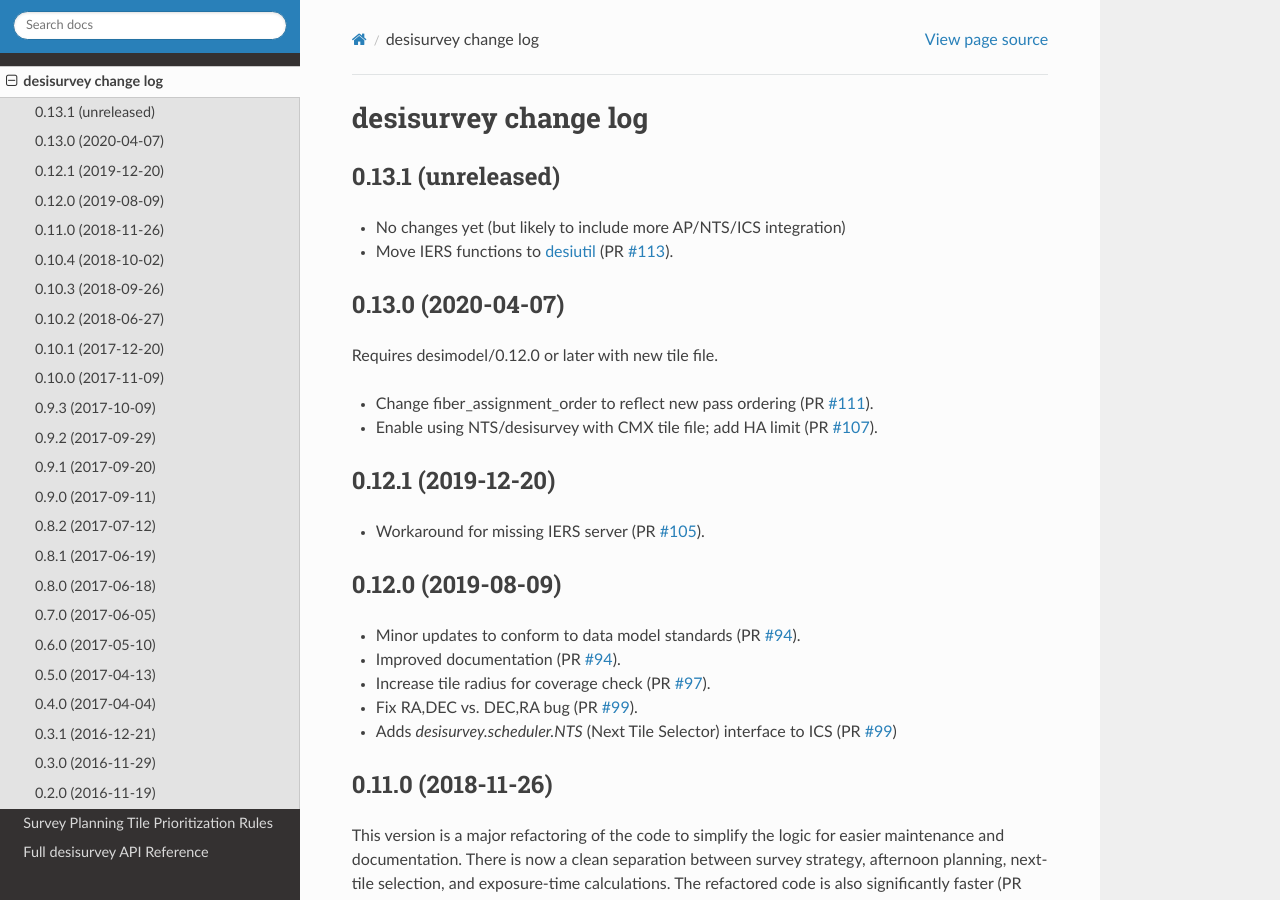
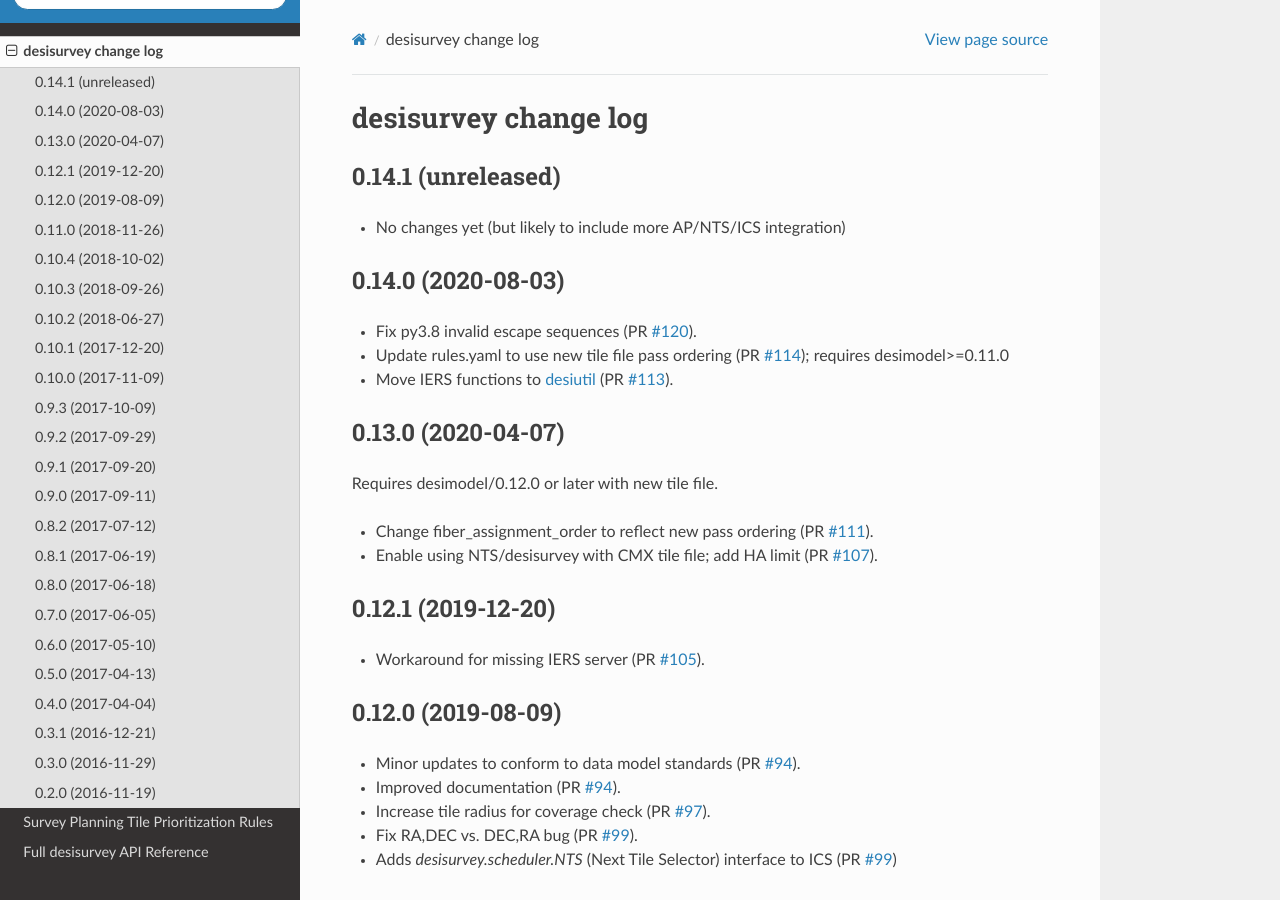
Before and after one commit to desihub/desisurvey, a Sphinx documentation site: the page built from doc/changes.rst, in a window 1280 px wide and 900 px high. Built offline with Sphinx 7.4.7 and the Read the Docs theme 2.0.0, drawn with Linux system fonts in a browser that asks for light colours.

Commit message:
update release notes and version for desisurvey/0.14.0

```diff
--- a/doc/changes.rst
+++ b/doc/changes.rst
@@ -2,12 +2,21 @@
 desisurvey change log
 =====================
 
-0.13.1 (unreleased)
+0.14.1 (unreleased)
 -------------------
 
 * No changes yet (but likely to include more AP/NTS/ICS integration)
+
+0.14.0 (2020-08-03)
+-------------------
+
+* Fix py3.8 invalid escape sequences (PR `#120`_).
+* Update rules.yaml to use new tile file pass ordering (PR `#114`_);
+  requires desimodel>=0.11.0
 * Move IERS functions to desiutil_ (PR `#113`_).
 
+.. _`#120`: https://github.com/desihub/desisurvey/pull/120
+.. _`#114`: https://github.com/desihub/desisurvey/pull/114
 .. _desiutil: https://github.com/desihub/desiutil
 .. _`#113`: https://github.com/desihub/desisurvey/pull/113
 
--- a/py/desisurvey/_version.py
+++ b/py/desisurvey/_version.py
@@ -1 +1 @@
-__version__ = '0.13.0.dev862'
+__version__ = '0.14.0'
```
